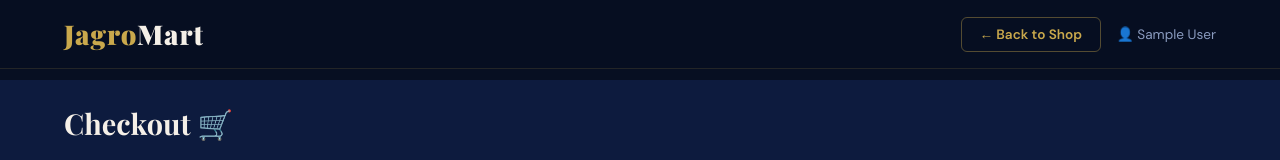
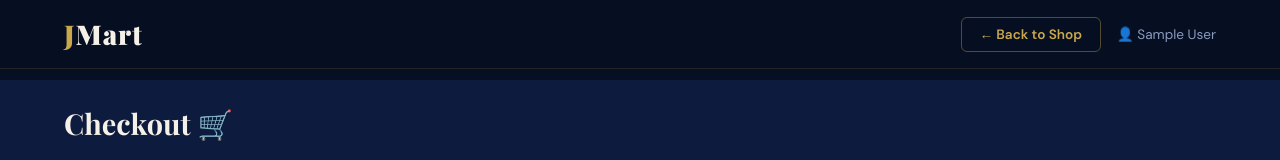
Before and after one commit to srinivas-azmeera/jagromart, a website: page public/pages/checkout.html in a window 1280 px wide. Shown: the top 160 px of the page. Drawn offline with nearby package versions, Linux system fonts and the light colour scheme; sample sign-in values are in the browser's storage.

Commit message:
Update title and logo in checkout page

```diff
--- a/public/pages/checkout.html
+++ b/public/pages/checkout.html
@@ -2,7 +2,7 @@
 <html lang="en">
 <head>
   <meta charset="UTF-8"/><meta name="viewport" content="width=device-width,initial-scale=1.0"/>
-  <title>Checkout – JagroMart</title>
+  <title>Checkout – JMart</title>
   <link href="https://fonts.googleapis.com/css2?family=Playfair+Display:wght@700;900&family=DM+Sans:wght@300;400;500;600&display=swap" rel="stylesheet"/>
   <link rel="stylesheet" href="/css/style.css"/>
   <style>
@@ -45,7 +45,7 @@
 </head>
 <body>
 <nav>
-  <a href="/" class="logo">Jagro<span>Mart</span></a>
+  <a href="/" class="logo">J<span>Mart</span></a>
   <div class="nav-right">
     <a href="/shop" class="btn-outline-nav">← Back to Shop</a>
     <span style="color:var(--muted);font-size:0.85rem;" id="navUserName2"></span>
```
